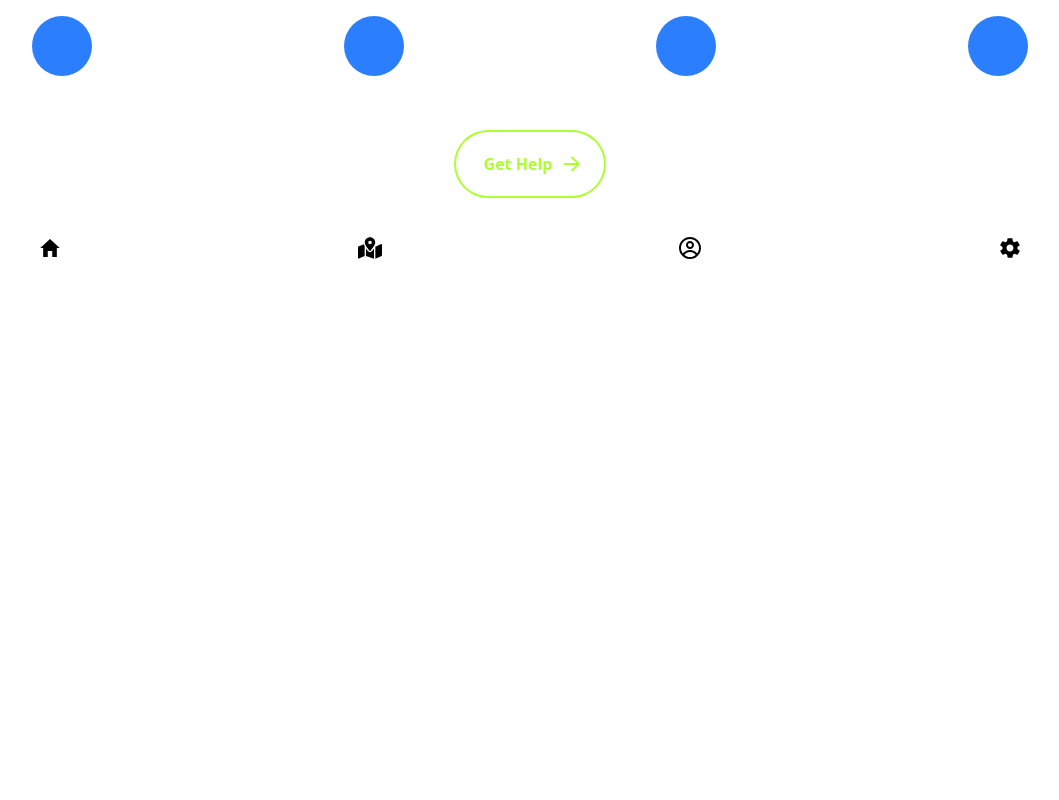
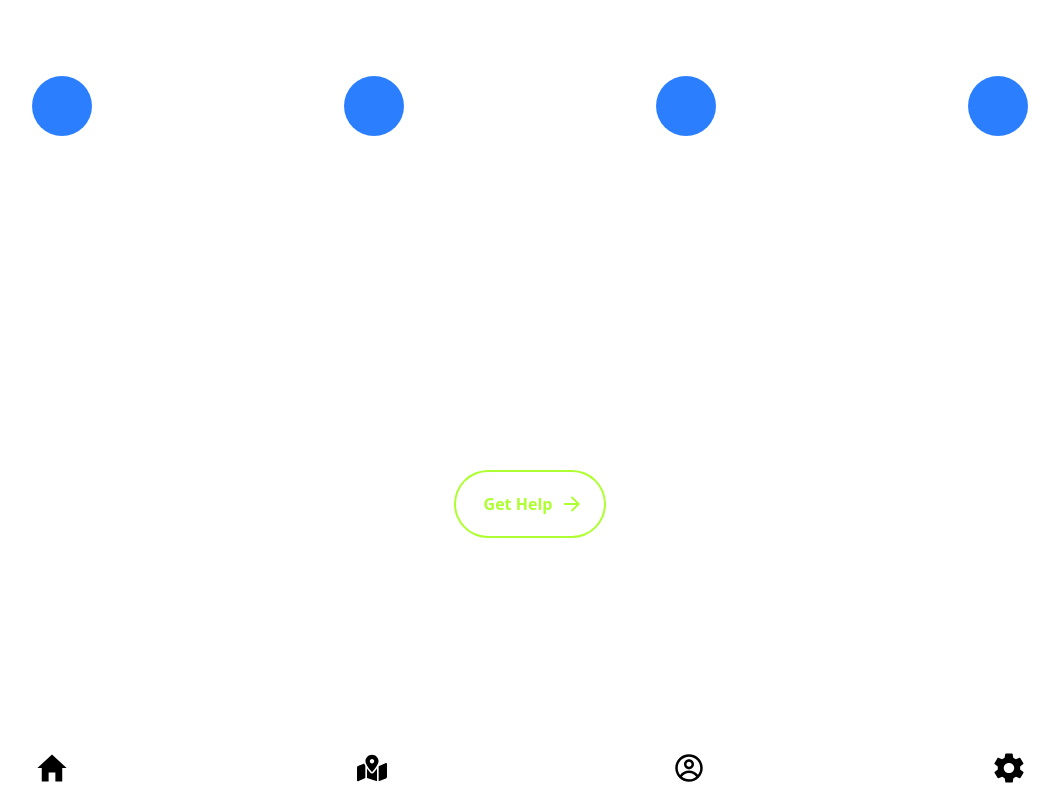
Before and after one commit to Mavricx/resQnet, a React (Vite) app: page / in a window 1280 px wide. Shown: the whole page, without its empty margins (110-1169 px from the left). Built offline with nearby package versions, Linux system fonts and the light colour scheme.

Commit message:
setting up the routing and layout of the webapp

```diff
--- a/package.json
+++ b/package.json
@@ -14,6 +14,7 @@
     "react": "^19.1.0",
     "react-dom": "^19.1.0",
     "react-icons": "^5.5.0",
+    "react-router-dom": "^7.8.1",
     "styled-components": "^6.1.19",
     "tailwindcss": "^4.1.11"
   },
--- a/src/App.jsx
+++ b/src/App.jsx
@@ -1,15 +1,47 @@
 import "./App.css";
-import { BottomIconBar, TopInfoBar, MainContainer } from "./sections";
-import EmergencyButton from "./components/EmergencyButton";
+import { BottomIconBar } from "./sections";
+import { Home, Map, Profile, Settings } from "./pages";
+import { BrowserRouter as Router, Routes, Route } from "react-router-dom";
 function App() {
   return (
-    <div
-      className="bg-white-100"
-    >
-      <TopInfoBar />
-      <MainContainer />
-      <BottomIconBar />
-    </div>
+    <>
+      <Router>
+        <Routes>
+          <Route
+            path="/"
+            element={
+              <>
+                <Home /> <BottomIconBar />
+              </>
+            }
+          ></Route>
+          <Route
+            path="/map"
+            element={
+              <>
+                <Map /> <BottomIconBar />
+              </>
+            }
+          ></Route>
+          <Route
+            path="/profile"
+            element={
+              <>
+                <Profile /> <BottomIconBar />
+              </>
+            }
+          ></Route>
+          <Route
+            path="/settings"
+            element={
+              <>
+                <Settings /> <BottomIconBar />
+              </>
+            }
+          ></Route>
+        </Routes>
+      </Router>
+    </>
   );
 }
 
--- /dev/null
+++ b/src/components/index.js
@@ -0,0 +1,4 @@
+import CircleTop from "./CircleTop";
+import EmergencyButton from "./EmergencyButton.jsx"
+
+export default { CircleTop, EmergencyButton }
--- /dev/null
+++ b/src/pages/Home.jsx
@@ -0,0 +1,15 @@
+import React from "react";
+import { TopInfoBar, MainContainer } from "../sections";
+// import { CircleTop, EmergencyButton } from "../components";
+function Home() {
+  return (
+    <>
+      <div>
+        <TopInfoBar />
+        <MainContainer />
+      </div>
+    </>
+  );
+}
+
+export default Home;
--- /dev/null
+++ b/src/pages/Map.jsx
@@ -0,0 +1,9 @@
+import React from 'react'
+
+function Map() {
+  return (
+    <div className='flex flex-col items-center justify-center bg-white -100 p-10 mt-70'>Map</div>
+  )
+}
+
+export default Map
--- /dev/null
+++ b/src/pages/Profile.jsx
@@ -0,0 +1,9 @@
+import React from 'react'
+
+function Profile() {
+  return (
+    <div className='flex flex-col items-center justify-center bg-white -100 p-10 mt-70'>Profile</div>
+  )
+}
+
+export default Profile
--- /dev/null
+++ b/src/pages/Settings.jsx
@@ -0,0 +1,8 @@
+
+function Settings() {
+  return (
+    <div className='flex flex-col items-center justify-center bg-white -100 p-10 mt-70'>Settings</div>
+  )
+}
+
+export default Settings
--- /dev/null
+++ b/src/pages/index.js
@@ -0,0 +1,6 @@
+import Home from "./Home";
+import Map from "./Map";
+import Profile from "./Profile";
+import Settings from "./Settings";
+
+export { Home, Map, Profile, Settings };
--- a/src/sections/BottomIconBar.jsx
+++ b/src/sections/BottomIconBar.jsx
@@ -1,24 +1,24 @@
-import React from "react";
 import { IoMdHome, IoMdSettings } from "react-icons/io";
 import { CgProfile } from "react-icons/cg";
 import { FaMapMarkedAlt } from "react-icons/fa";
+import {Link} from 'react-router-dom';
 
 function BottomIconBar() {
   return (
-    <div className="flex justify-around items-center bg-white-100">
-      <button className="text-2xl">
-        <IoMdHome />
-      </button>
-      <button className="text-2xl">
-        <FaMapMarkedAlt />
-      </button>
-      <button className="text-2xl">
-        <CgProfile />
-      </button>
-      <button className="text-2xl">
-        <IoMdSettings />
-      </button>
-    </div>
+      <nav className="fixed bottom-0 left-0 right-0 shadow-md flex justify-around items-center h-16 rounded-t-xl shadow-md bg-white">
+        <Link to="/" className="text-4xl">
+          <IoMdHome />
+        </Link>
+        <Link to="/map" className="text-3xl">
+          <FaMapMarkedAlt />
+        </Link>
+        <Link to="/profile" className="text-3xl">
+          <CgProfile />
+        </Link>
+        <Link to="/settings" className="text-4xl">
+          <IoMdSettings />
+        </Link>
+      </nav>
   );
 }
 
--- a/src/sections/MainContainer.jsx
+++ b/src/sections/MainContainer.jsx
@@ -2,7 +2,7 @@ import React from "react";
 import EmergencyButton from "../components/EmergencyButton";
 function MainContainer() {
   return (
-    <div className="flex flex-col items-center justify-center bg-white -100 p-10">
+    <div className="flex flex-col items-center justify-center bg-white -100 p-10 mt-70">
       <EmergencyButton />
     </div>
   );
--- a/src/sections/TopInfoBar.jsx
+++ b/src/sections/TopInfoBar.jsx
@@ -2,7 +2,7 @@ import React from "react";
 import CircleTop from "../components/CircleTop";
 function TopInfoBar() {
   return (
-    <div className="flex justify-around p-4 ">
+    <div className="flex justify-around p-4 mt-15 ">
       <CircleTop />
       <CircleTop />
       <CircleTop />
```
Also changed, not shown: Ui.drawio.png.
